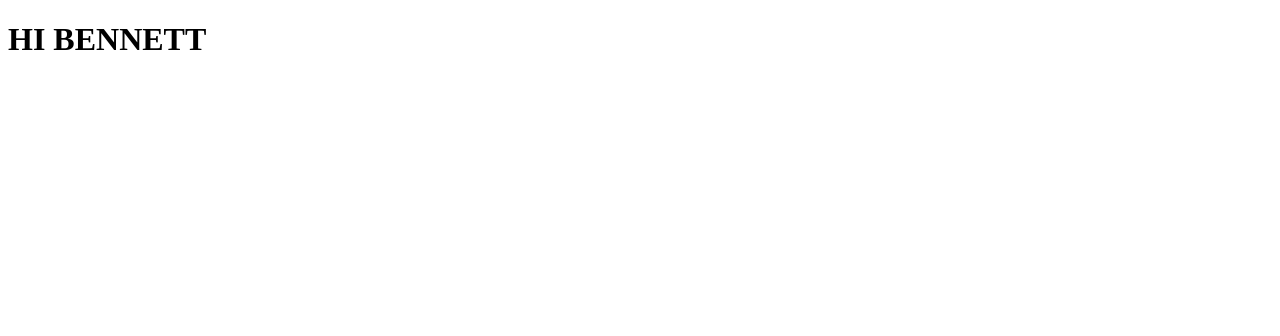
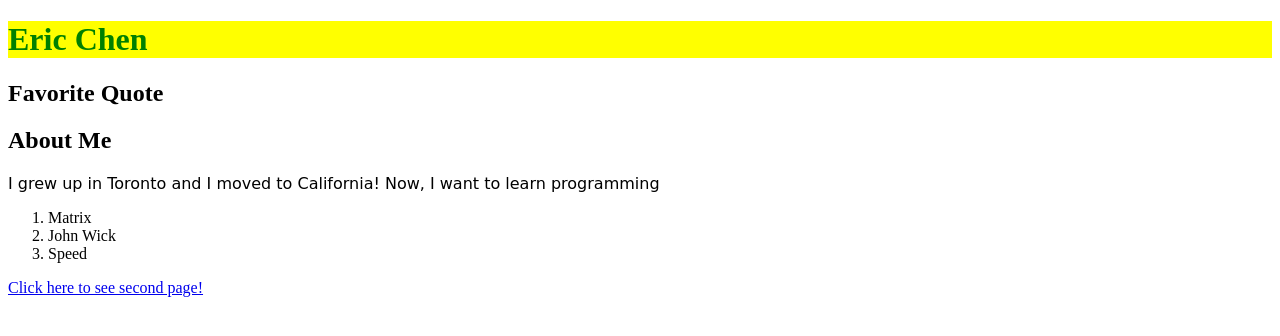
Before and after one commit to EricChen96/EricChen96.github.io, a plain HTML site: page index.html in a window 1280 px wide. Drawn offline with Linux system fonts and the light colour scheme.

Commit message:
Added User Profile

```diff
--- a/index.html
+++ b/index.html
@@ -1,11 +1,29 @@
 <!DOCTYPE html>
-<html lang="en">
 <head>
-    <meta charset="UTF-8">
-    <meta name="viewport" content="width=device-width, initial-scale=1.0">
-    <title>Document</title>
+  <!--  Add your CSS in the <style> tags  -->
+  <style>
+    h1 {
+      color: green;
+      background: yellow;
+    }
+
+    p {
+      font-size: 16px;
+      font-family: cursive;
+    }
+  </style>
+
+  <!--  Add your HTML in the <body> tags  -->
+  <body>
+    <h1> Eric Chen </h1>
+    <h2> Favorite Quote </h2>
+    <h2> About Me </h2>
+    <p> I grew up in Toronto and I moved to California! Now, I want to learn programming </p>
+    <ol>
+      <li> Matrix </li>
+      <li> John Wick</li>
+      <li> Speed </li>
+    </ol>
+    <a href="secondPage.html"> Click here to see second page!</a>
+  </body>
 </head>
-<body>
-    <h1> HI BENNETT </h1>
-</body>
-</html>
```
